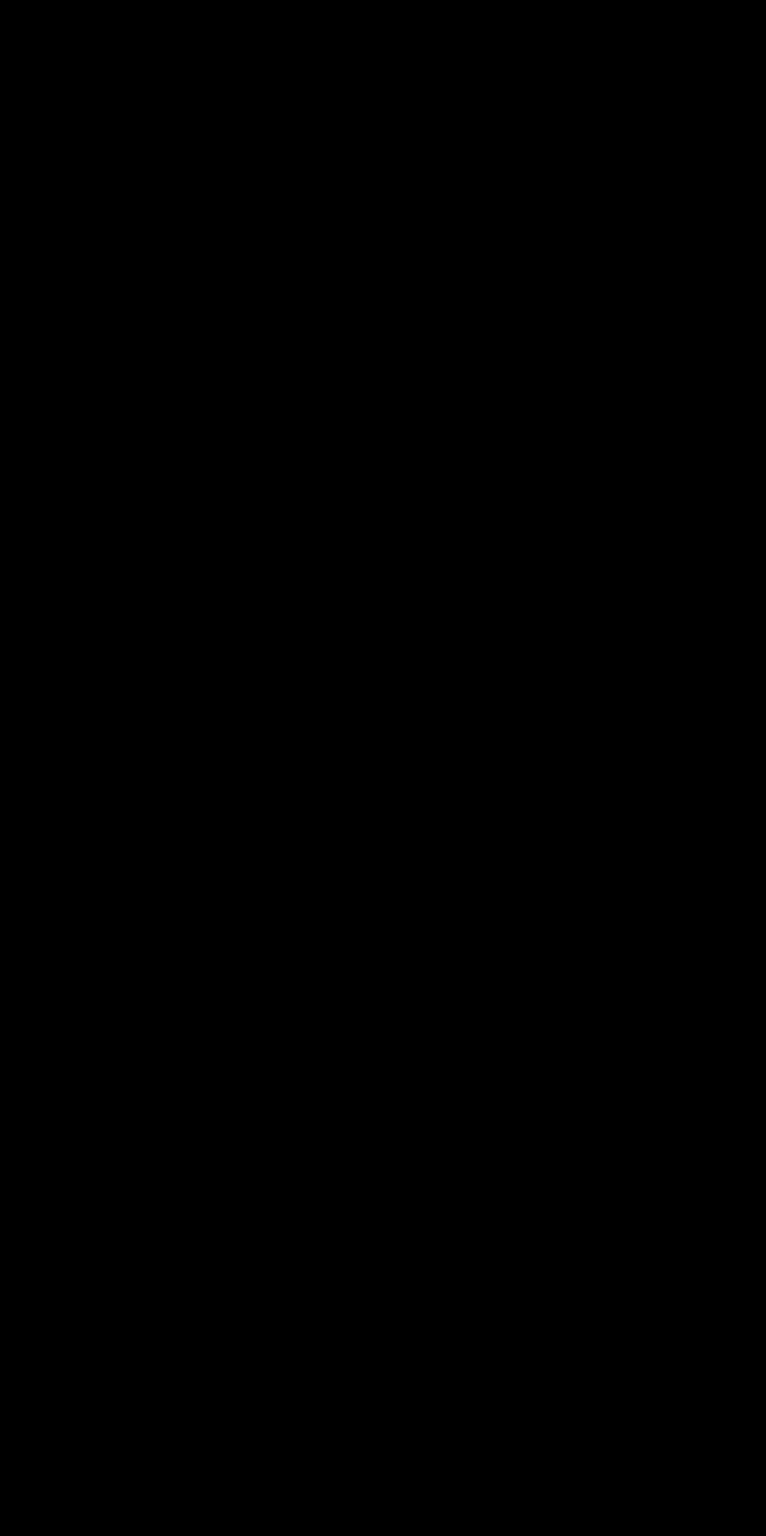
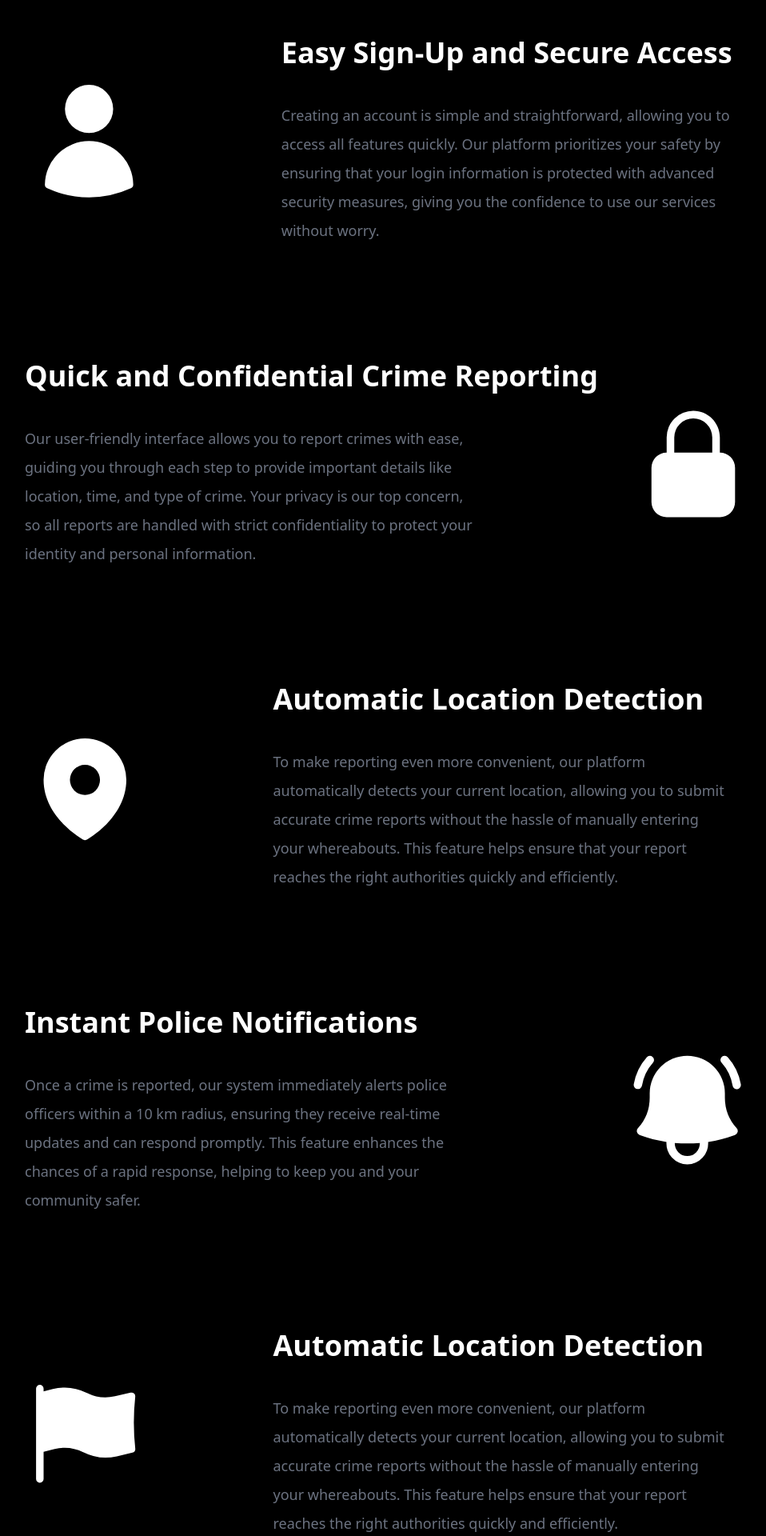
Before and after one commit to SanchitYadav2005/Crime-Reporting-WebApp, a React (Create React App) app in the folder frontend/: page / in a window 1280 px wide. Shown: the part 820-2740 px from the top of the page at 80% size, without its empty margins (177-1135 px from the left). Before the commit the page ends 800 px from the top, so only its background shows below. Built offline with nearby package versions, Linux system fonts and the light colour scheme.

Commit message:
done with infosection

```diff
--- a/frontend/src/components/Home.jsx
+++ b/frontend/src/components/Home.jsx
@@ -1,6 +1,7 @@
 import React from "react";
 import Navbar from "./Navbar";
 import HeroSection from "./HeroSection";
+import InfoSection from "./InfoSection";
 
 
 function Home() {
@@ -8,6 +9,7 @@
     <>
       <Navbar />
       <HeroSection />
+      <InfoSection/>
     </>
   );
 }
--- a/frontend/src/components/InfoSection.jsx
+++ b/frontend/src/components/InfoSection.jsx
@@ -0,0 +1,89 @@
+import React from "react";
+import { UserIcon } from "@heroicons/react/24/solid";
+import { LockClosedIcon } from "@heroicons/react/24/solid";
+import { MapPinIcon } from "@heroicons/react/24/solid";
+import { BellAlertIcon } from "@heroicons/react/24/solid";
+import { FlagIcon } from "@heroicons/react/24/solid";
+
+function InfoSection() {
+  return (
+    <section className="text-white flex flex-wrap mt-96">
+      <div className="flex items-center ml-12 mb-36">
+        <UserIcon width={500} className="ml-40 mr-40" />
+        <div>
+          <div className="text-4xl text-text_color font-semibold mb-10">
+            Easy Sign-Up and Secure Access
+          </div>
+          <p className="text-gray-500 leading-9 text-lg w-3/4">
+            Creating an account is simple and straightforward, allowing you to
+            access all features quickly. Our platform prioritizes your safety by
+            ensuring that your login information is protected with advanced
+            security measures, giving you the confidence to use our services
+            without worry.
+          </p>
+        </div>
+      </div>
+      <div className="flex items-center ml-12 mb-36">
+        <div className="ml-40">
+          <div className="text-4xl text-text_color font-semibold mb-10">
+            Quick and Confidential Crime Reporting
+          </div>
+          <p className="text-gray-500 leading-9 text-lg w-3/4">
+            Our user-friendly interface allows you to report crimes with ease,
+            guiding you through each step to provide important details like
+            location, time, and type of crime. Your privacy is our top concern,
+            so all reports are handled with strict confidentiality to protect
+            your identity and personal information.
+          </p>
+        </div>
+        <LockClosedIcon width={500} className="ml-30 mr-40" />
+      </div>
+      <div className="flex items-center ml-12 mb-36">
+        <MapPinIcon width={500} className="ml-40 mr-40" />
+        <div>
+          <div className="text-4xl text-text_color font-semibold mb-10">
+            Automatic Location Detection
+          </div>
+          <p className="text-gray-500 leading-9 text-lg w-3/4">
+            To make reporting even more convenient, our platform automatically
+            detects your current location, allowing you to submit accurate crime
+            reports without the hassle of manually entering your whereabouts.
+            This feature helps ensure that your report reaches the right
+            authorities quickly and efficiently.
+          </p>
+        </div>
+      </div>
+      <div className="flex items-center ml-12 mb-36">
+        <div className="ml-40">
+          <div className="text-4xl text-text_color font-semibold mb-10">
+            Instant Police Notifications
+          </div>
+          <p className="text-gray-500 leading-9 text-lg w-3/4">
+            Once a crime is reported, our system immediately alerts police
+            officers within a 10 km radius, ensuring they receive real-time
+            updates and can respond promptly. This feature enhances the chances
+            of a rapid response, helping to keep you and your community safer.
+          </p>
+        </div>
+        <BellAlertIcon width={500} className="ml-30 mr-40" />
+      </div>
+      <div className="flex items-center ml-12 mb-36">
+        <FlagIcon width={500} className="ml-40 mr-40" />
+        <div>
+          <div className="text-4xl text-text_color font-semibold mb-10">
+            Automatic Location Detection
+          </div>
+          <p className="text-gray-500 leading-9 text-lg w-3/4">
+            To make reporting even more convenient, our platform automatically
+            detects your current location, allowing you to submit accurate crime
+            reports without the hassle of manually entering your whereabouts.
+            This feature helps ensure that your report reaches the right
+            authorities quickly and efficiently.
+          </p>
+        </div>
+      </div>
+    </section>
+  );
+}
+
+export default InfoSection;
```
